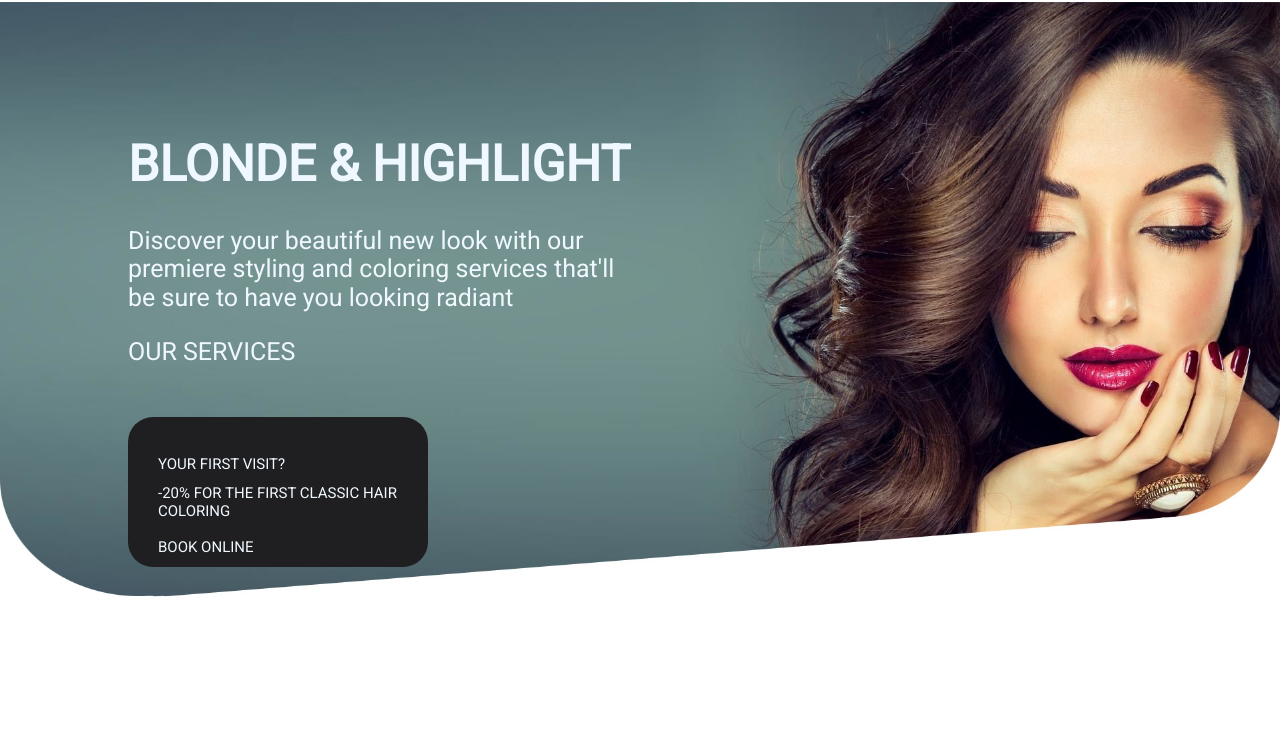
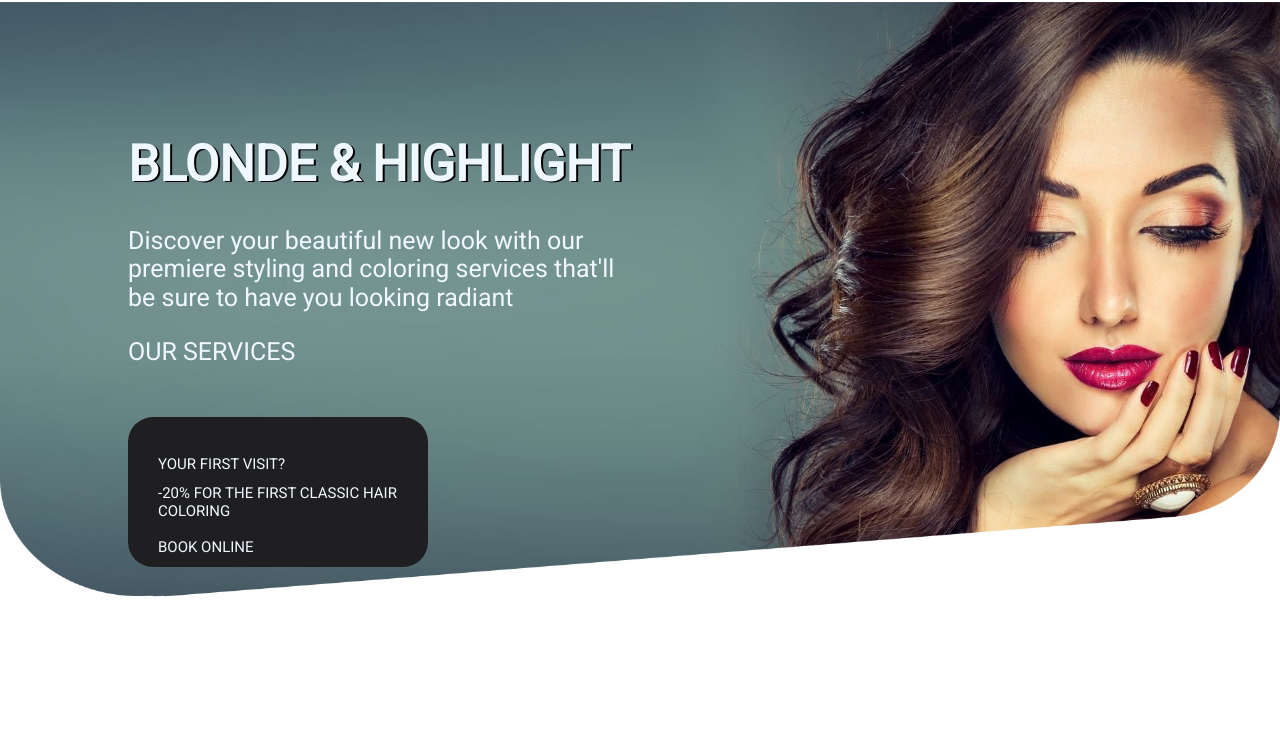
Before and after one commit to JoJava25/Volume-Beauty-Salon, a plain HTML site: page index.html in a window 1280 px wide. Shown: the part 48-800 px from the top of the page. Drawn offline with Linux system fonts and the light colour scheme.

Commit message:
More font styles

```diff
--- a/css/style.css
+++ b/css/style.css
@@ -115,6 +115,10 @@ main > section{
   margin: 0 40% 150px 10%;
   color: aliceblue;
   font-size: 2.5rem;
+}
+
+main > section h1, main > section h1{
+  text-shadow: 2px 1px #000000;
 }
 
 .black{
```
